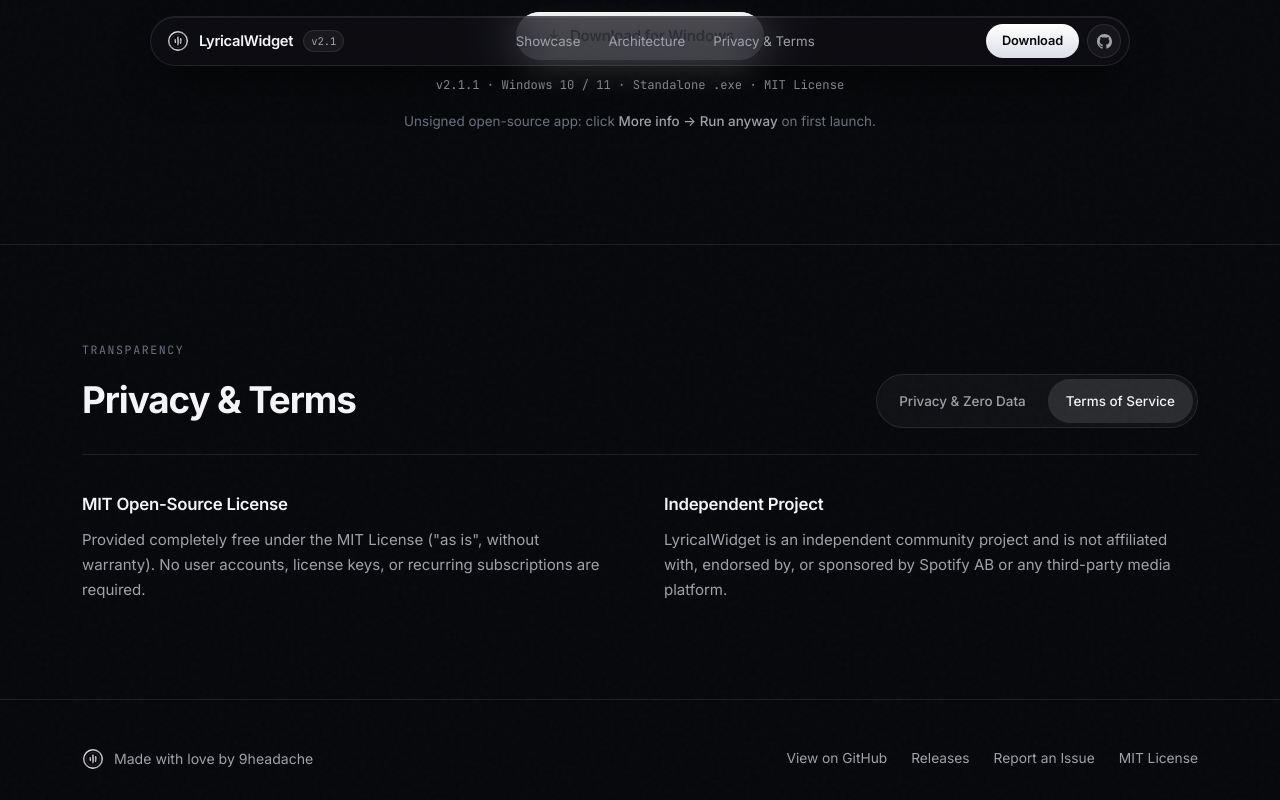
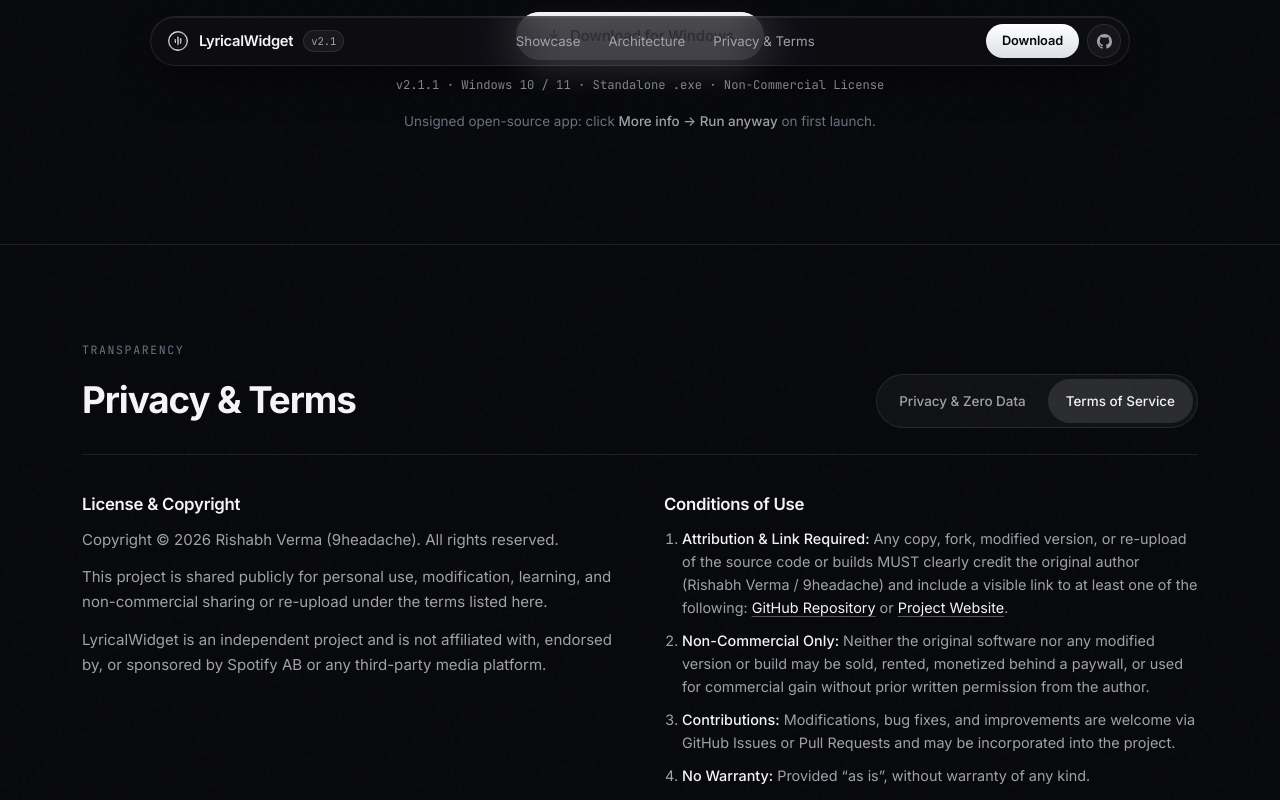
Before and after one commit to 9headache/LyricalWidget, a plain HTML site: page docs/index.html in a window 1280 px wide. Both pictures are taken after a click on the tab "Terms of Service". Shown: the part 6170-6970 px from the top of the page. Drawn offline with Linux system fonts and the light colour scheme.

Commit message:
Update docs site with new license terms

```diff
--- a/docs/index.html
+++ b/docs/index.html
@@ -88,7 +88,7 @@
               <span class="stat-sep" aria-hidden="true">/</span>
               <span>60 FPS Kinetic</span>
               <span class="stat-sep" aria-hidden="true">/</span>
-              <span>MIT Open Source</span>
+              <span>Free &amp; Open Source</span>
             </div>
           </div>
 
@@ -304,7 +304,7 @@
               </svg>
               <span>Download for Windows</span>
             </a>
-            <div class="download-meta">v2.1.1 &middot; Windows 10 / 11 &middot; Standalone .exe &middot; MIT License</div>
+            <div class="download-meta">v2.1.1 &middot; Windows 10 / 11 &middot; Standalone .exe &middot; Non-Commercial License</div>
             <p class="smartscreen-note">
               Unsigned open-source app: click <strong>More info &rarr; Run anyway</strong> on first launch.
             </p>
@@ -344,16 +344,33 @@
 
         <div class="legal-panel" id="legal-panel-terms" role="tabpanel">
           <div class="legal-col">
-            <h3>MIT Open-Source License</h3>
+            <h3>License &amp; Copyright</h3>
             <p>
-              Provided completely free under the MIT License ("as is", without warranty). No user accounts, license keys, or recurring subscriptions are required.
+              Copyright &copy; 2026 Rishabh Verma (9headache). All rights reserved.
+            </p>
+            <p>
+              This project is shared publicly for personal use, modification, learning, and non-commercial sharing or re-upload under the terms listed here.
+            </p>
+            <p>
+              LyricalWidget is an independent project and is not affiliated with, endorsed by, or sponsored by Spotify AB or any third-party media platform.
             </p>
           </div>
           <div class="legal-col">
-            <h3>Independent Project</h3>
-            <p>
-              LyricalWidget is an independent community project and is not affiliated with, endorsed by, or sponsored by Spotify AB or any third-party media platform.
-            </p>
+            <h3>Conditions of Use</h3>
+            <ol class="license-list">
+              <li>
+                <strong>Attribution &amp; Link Required:</strong> Any copy, fork, modified version, or re-upload of the source code or builds MUST clearly credit the original author (Rishabh Verma / 9headache) and include a visible link to at least one of the following: <a href="https://github.com/9headache/LyricalWidget" target="_blank" rel="noopener">GitHub Repository</a> or <a href="https://9headache.github.io/LyricalWidget/" target="_blank" rel="noopener">Project Website</a>.
+              </li>
+              <li>
+                <strong>Non-Commercial Only:</strong> Neither the original software nor any modified version or build may be sold, rented, monetized behind a paywall, or used for commercial gain without prior written permission from the author.
+              </li>
+              <li>
+                <strong>Contributions:</strong> Modifications, bug fixes, and improvements are welcome via GitHub Issues or Pull Requests and may be incorporated into the project.
+              </li>
+              <li>
+                <strong>No Warranty:</strong> Provided &ldquo;as is&rdquo;, without warranty of any kind.
+              </li>
+            </ol>
           </div>
         </div>
       </div>
@@ -378,7 +395,7 @@
           <a href="https://github.com/9headache/LyricalWidget" target="_blank" rel="noopener">View on GitHub</a>
           <a href="https://github.com/9headache/LyricalWidget/releases/latest" target="_blank" rel="noopener">Releases</a>
           <a href="https://github.com/9headache/LyricalWidget/issues" target="_blank" rel="noopener">Report an Issue</a>
-          <a href="#legal">MIT License</a>
+          <a href="#legal">License &amp; Terms</a>
         </nav>
       </div>
 
--- a/docs/styles.css
+++ b/docs/styles.css
@@ -1059,6 +1059,36 @@ body[data-channel="2"] .showcase-ambient {
   line-height: 1.68;
 }
 
+.legal-col p + p {
+  margin-top: 12px;
+}
+
+.license-list {
+  padding-left: 18px;
+  display: flex;
+  flex-direction: column;
+  gap: 10px;
+  font-size: 0.9rem;
+  color: var(--text-secondary);
+  line-height: 1.6;
+}
+
+.license-list strong {
+  color: var(--text-primary);
+  font-weight: 500;
+}
+
+.license-list a {
+  color: var(--text-primary);
+  text-decoration: underline;
+  text-underline-offset: 3px;
+  text-decoration-color: rgba(255, 255, 255, 0.32);
+}
+
+.license-list a:hover {
+  text-decoration-color: #ffffff;
+}
+
 .reveal {
   opacity: 0;
   transform: translateY(18px);
```
